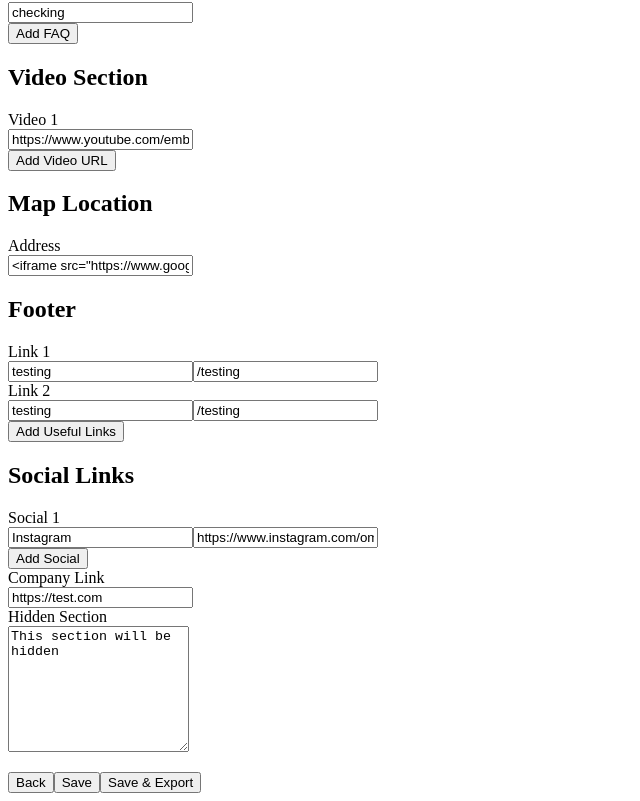
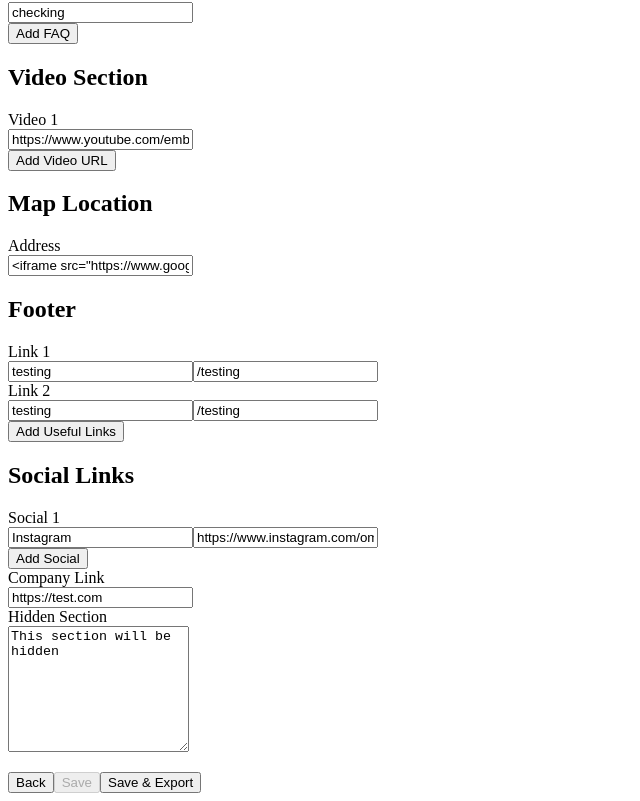
Before and after one commit to LinkGraph2021/Cloud-Stack, a Next.js app: page /projects/new in a window 1280 px wide. Shown: the part 642-1443 px from the top of the page, without its empty margins (0-640 px from the left). Built offline with nearby package versions, Linux system fonts and the light colour scheme.

Commit message:
update response and input file

```diff
--- a/src/components/NewProject.tsx
+++ b/src/components/NewProject.tsx
@@ -55,10 +55,8 @@ export default function NewProject() {
 
     const initialState = {
         success: false,
-        fileName: '',
-        rawData: '',
-        response: '',
         message: '',
+        loading: false,
     }
 
     const [isLoading, setIsLoading] = useState<boolean>(false)
@@ -68,7 +66,7 @@ export default function NewProject() {
 
     return (
         <div className='flex flex-col gap-28 pb-44'>
-            <form className='w-full flex flex-col justify-center' action={formAction}>
+            <form id="projectForm" className='w-full flex flex-col justify-center' action={formAction}>
 
                 <div className="space-y-12">
                     <div className="pb-12">
@@ -357,7 +355,7 @@ export default function NewProject() {
                         Back
                     </button>
                     <button
-                        disabled={isLoading}
+                        disabled={!state?.success ? true:false}
                         type="submit"
                         className="rounded-md border-2 border-indigo-600 px-3 py-2 font-semibold text-indigo-600 shadow-sm hover:text-white hover:bg-indigo-600 focus-visible:outline focus-visible:outline-2 focus-visible:outline-offset-2 focus-visible:outline-indigo-600 transition-all"
                     >
```
